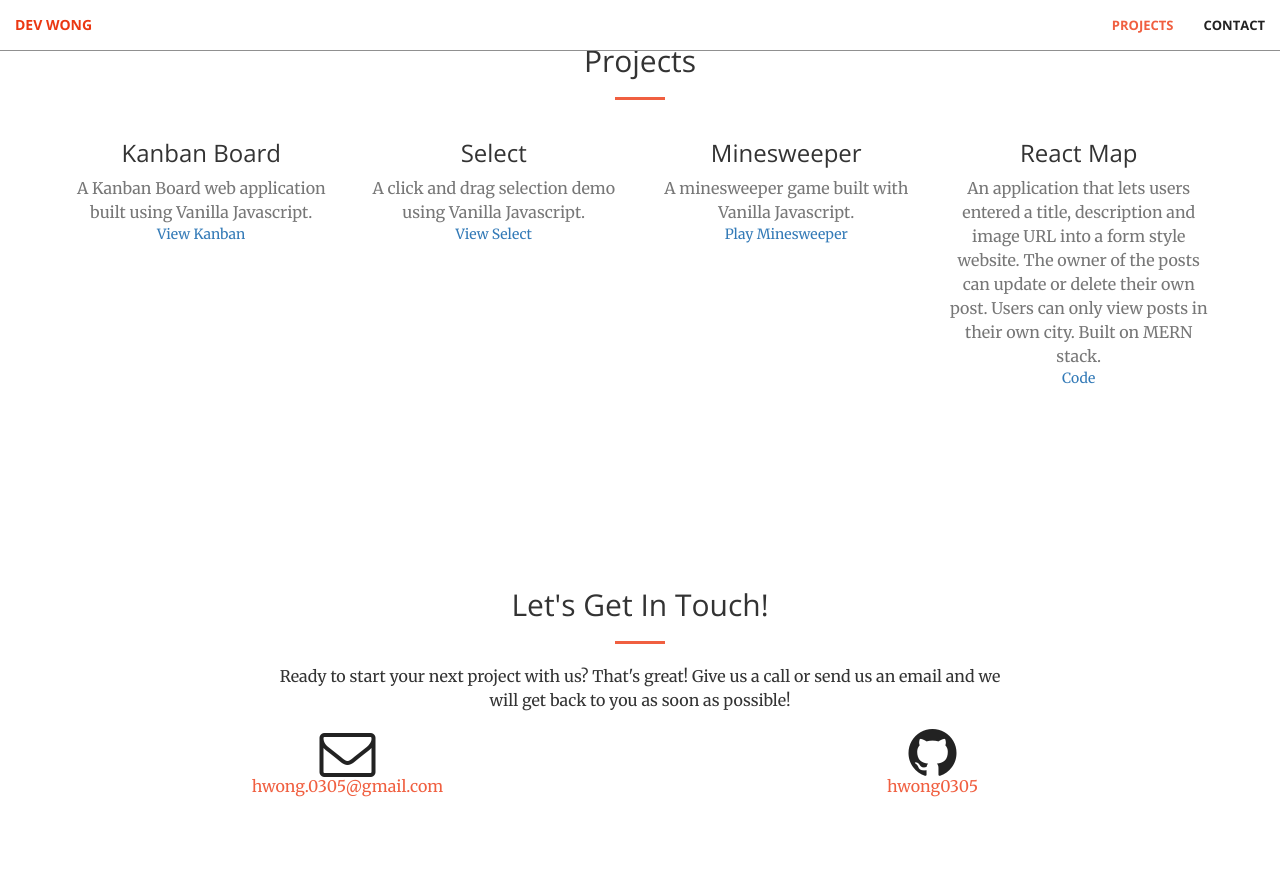
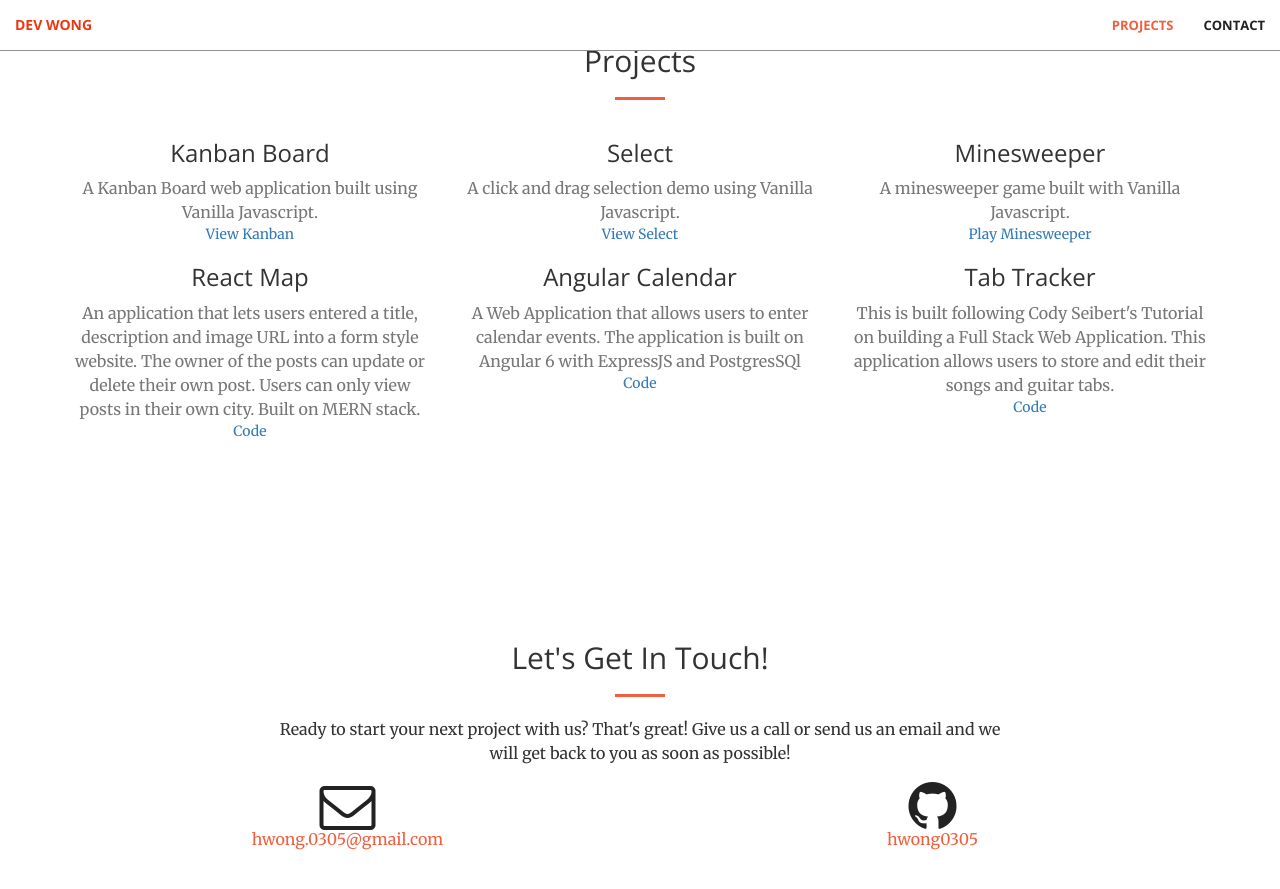
Before and after one commit to hwong0305/hwong0305.github.io, a Jekyll site: the page built from index.html, in a window 1280 px wide and 900 px high, scrolled down 956 px. Shown: the top 889 px of the window. Built offline with Jekyll 4.4.1, drawn with Linux system fonts in a browser that asks for light colours.

Commit message:
Updated Projects List with Full Stack Projects

```diff
--- a/_includes/projects.html
+++ b/_includes/projects.html
@@ -9,7 +9,7 @@
   </div>
   <div class="container">
     <div class="row">
-      <div class="col-lg-3 col-md-6 text-center">
+      <div class="col-lg-4 col-md-6 text-center">
         <div class="service-box">
           <h3>Kanban Board</h3>
           <p class="text-muted mb-3">
@@ -18,7 +18,7 @@
           <a href="/kanban" class="btn-link">View Kanban</a>
         </div>
       </div>
-      <div class="col-lg-3 col-md-6 text-center">
+      <div class="col-lg-4 col-md-6 text-center">
         <div class="service-box">
           <h3>Select</h3>
           <p class="text-muted">
@@ -27,7 +27,7 @@
           <a href="/select" class="btn-link">View Select</a>
         </div>
       </div>
-      <div class="col-lg-3 col-md-6 text-center">
+      <div class="col-lg-4 col-md-6 text-center">
         <div class="service-box">
           <h3>Minesweeper</h3>
           <p class="text-muted">
@@ -36,7 +36,7 @@
           <a href="/minesweeper" class="btn-link">Play Minesweeper</a>
         </div>
       </div>
-      <div class="col-lg-3 col-md-6 text-center">
+      <div class="col-lg-4 col-md-6 text-center">
         <div class="service-box">
           <h3>React Map</h3>
           <p class="text-muted">
@@ -50,6 +50,33 @@
           >
         </div>
       </div>
+      <div class="col-lg-4 col-md-6 text-center">
+        <div class="service-box">
+          <h3>Angular Calendar</h3>
+          <p class="text-muted">
+            A Web Application that allows users to enter calendar events. The
+            application is built on Angular 6 with ExpressJS and PostgresSQl
+          </p>
+          <a
+            href="https://github.com/hwong0305/angular-calendar"
+            class="btn-link"
+            >Code</a
+          >
+        </div>
+      </div>
+      <div class="col-lg-4 col-md-6 text-center">
+        <div class="service-box">
+          <h3>Tab Tracker</h3>
+          <p class="text-muted">
+            This is built following Cody Seibert's Tutorial on building a Full
+            Stack Web Application. This application allows users to store and
+            edit their songs and guitar tabs.
+          </p>
+          <a href="https://github.com/hwong0305/tab-tracker" class="btn-link"
+            >Code</a
+          >
+        </div>
+      </div>
     </div>
   </div>
 </section>
```
